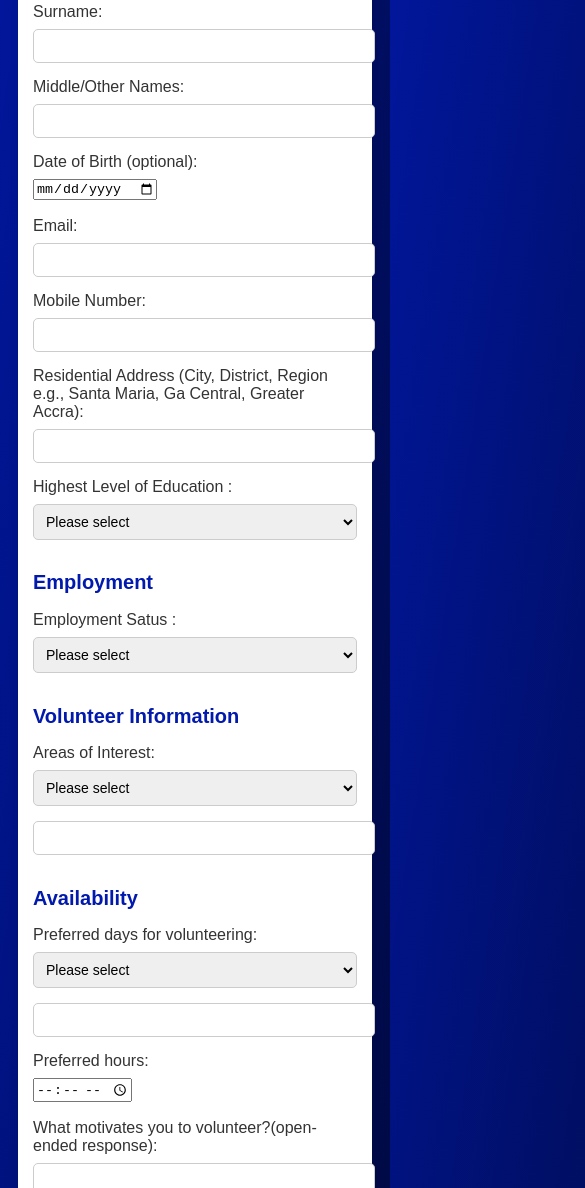
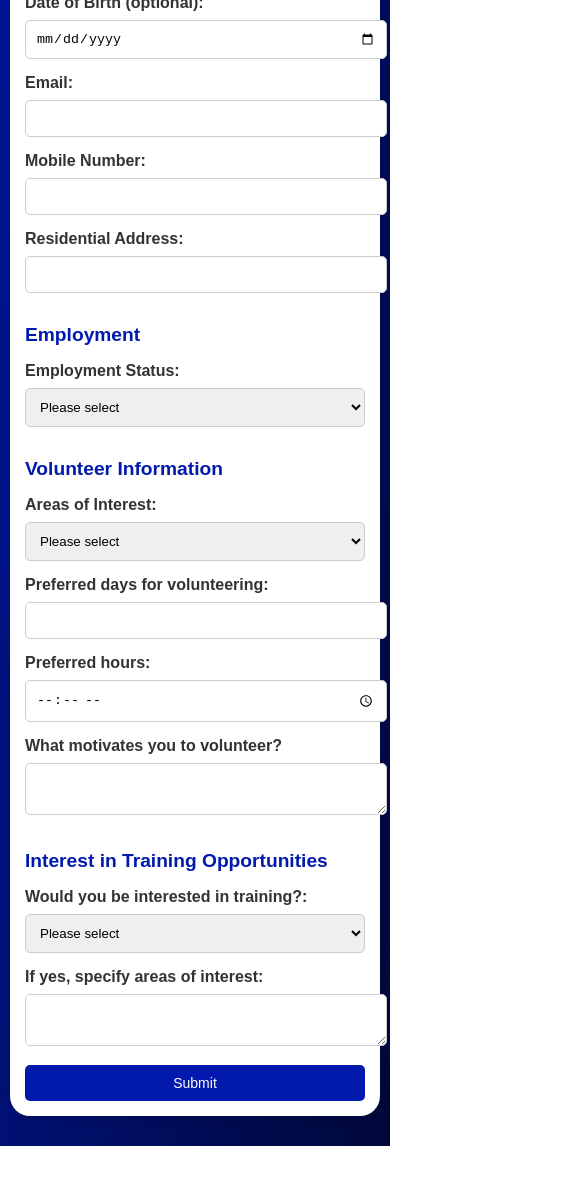
Before and after one commit to MaameT-1/ismart-volunteering-forms, a plain HTML site: page index.html in a window 390 px wide. Shown: the part 812-2000 px from the top of the page, 585 px wide, since content can reach past the window. After the commit the page ends 1958 px from the top, so only its background shows below. Drawn offline with Linux system fonts and the light colour scheme.

Commit message:
Add files via upload

```diff
--- a/index.html
+++ b/index.html
@@ -9,31 +9,34 @@
             font-family: Poppins, sans-serif;
             background: linear-gradient(to bottom right, #0119ad, #000839);
             color: #333;
-            padding: 350px;
+            padding: 20px;
             text-align: center;
+            margin: 0;
         }
         h1 {
             color: #ffffff;
+            font-size: 2rem;
         }
         h2 {
             color: #0119ad;
+            font-size: 1.5rem;
         }
         form {
             background-color: #fff;
             border-radius: 20px;
             box-shadow: 0 4px 10px rgba(0, 0, 0, 0.1);
-            padding: 50px;
-            max-width: 1200px;
-            margin: 30px auto;
+            padding: 20px;
+            max-width: 800px;
+            margin: 20px auto;
             text-align: left;
         }
         label {
             display: block;
             margin-bottom: 8px;
-            font-weight: SemiBold;
+            font-weight: 600;
             color: #333;
         }
-        input[type="text"], input[type="email"], input[type="number"], select, textarea {
+        input[type="text"], input[type="email"], input[type="number"], select, textarea, input[type="date"], input[type="time"] {
             width: 100%;
             padding: 10px;
             margin-bottom: 15px;
@@ -44,8 +47,8 @@
             background-color: #0119ad;
             border: none;
             color: #fff;
-            padding: 15px 32px;
-            font-size: 30px;
+            padding: 15px;
+            font-size: 1rem;
             cursor: pointer;
             border-radius: 5px;
             width: 100%;
@@ -54,58 +57,49 @@
         .submit-btn:hover {
             background-color: #e6b800;
         }
-        .checkbox-label {
-            display: block;
-            margin-top: 10px;
-        }
         .header-image {
             width: 100%;
             height: auto;
-            max-width: 918px;
+            max-width: 750px;
             margin-bottom: 20px;
-        }
-        .payment-methods {
-            text-align: left;
-            font-size: 14px;
-            margin-bottom: 20px;
+            border: 5px solid white;
+            border-radius: 15px;
         }
 
         /* Responsive Styles */
-        @media only screen and (max-width: 600px) {
+        @media only screen and (max-width: 768px) {
             body {
                 padding: 10px;
             }
+            h1, h2 {
+                font-size: 1.5rem;
+            }
             form {
                 padding: 15px;
-                margin: 20px auto;
-            }
-            h1, h2 {
-                font-size: 20px;
-            }
-            input[type="text"], input[type="email"], input[type="number"], select, textarea {
-                font-size: 14px;
-                padding: 8px;
             }
             .submit-btn {
-                padding: 12px 24px;
-                font-size: 14px;
+                font-size: 0.875rem;
+                padding: 10px;
+            }
+        }
+        @media only screen and (max-width: 480px) {
+            h1, h2 {
+                font-size: 1.2rem;
             }
         }
     </style>
 </head>
 <body>
-<img src="https://github.com/MaameT-1/ismart-volunteering-forms/blob/main/ismart.jpg?raw=true" alt="A beautiful example image" style="width:750px; height:auto; border:5px solid white; border-radius:15px;" />
+    <img src="https://github.com/MaameT-1/ismart-volunteering-forms/blob/main/ismart.jpg?raw=true" alt="Institute Logo" class="header-image">
     <h1>INSTITUTE OF SEXUALITY, MARRIAGE, AND FAMILY LIFE RESEARCH AND TRAINING (iSMART)</h1>
     <h1>KINDLY FILL THIS VOLUNTEER RECRUITMENT FORM.</h1>
-    <h1>For any support or assistance kindly WhatsApp 0271467767 (Please do not call this number).</h1>
+    <h1>For any support or assistance, kindly WhatsApp 0271467767 (Please do not call this number).</h1>
 
     <form id="registrationForm" action="https://formspree.io/f/xrbgvdvl" method="POST">
-
-
-<h2>Personal Information.</h2>
+        <h2>Personal Information</h2>
         <label for="title">Title:</label>
         <select id="title" name="title" required>
-            <option value="Please select">Please select</option>
+            <option value="">Please select</option>
             <option value="Miss">Miss</option>
             <option value="Mr">Mr</option>
             <option value="Mrs">Mrs</option>
@@ -113,93 +107,69 @@
             <option value="Rev">Rev</option>
             <option value="Prof">Prof</option>
         </select>
-        <label for="name">First Name:</label>
-        <input type="text" id="name" name="name" required>
 
-        <label for="name">Surname:</label>
-        <input type="text" id="name" name="name" required>
+        <label for="first-name">First Name:</label>
+        <input type="text" id="first-name" name="first_name" required>
 
-        <label for="name">Middle/Other Names:</label>
-        <input type="text" id="name" name="name" required>
+        <label for="surname">Surname:</label>
+        <input type="text" id="surname" name="surname" required>
 
-        <label for="email">Date of Birth (optional):</label>
-        <input type="date" id="date" name="date">
-<h2> </h2>
+        <label for="middle-names">Middle/Other Names:</label>
+        <input type="text" id="middle-names" name="middle_names">
+
+        <label for="dob">Date of Birth (optional):</label>
+        <input type="date" id="dob" name="dob">
+
         <label for="email">Email:</label>
         <input type="email" id="email" name="email" required>
 
-        <label for="whatsapp">Mobile Number:</label>
-        <input type="text" id="whatsapp" name="whatsapp" required>
+        <label for="phone">Mobile Number:</label>
+        <input type="text" id="phone" name="phone" required>
 
-        <label for="name">Residential Address (City, District, Region e.g., Santa Maria, Ga Central, Greater Accra):</label>
-        <input type="text" id="name" name="name" required>
+        <label for="address">Residential Address:</label>
+        <input type="text" id="address" name="address" required>
 
-        <label for="age-range">Highest Level of Education :</label>
-        <select id="age-range" name="age-range" required>
-            <option value="Please select">Please select</option>
-            <option value="Junior High School">Junior High School</option>
-            <option value="Senior High School">Senior High School</option>
-            <option value="Undergraduate (BSc, HND, Diploma)">Undergraduate (BSc, HND, Diploma)</option>
-            <option value="Postgraduate (MSc, MPhil)">Postgraduate (MSc, MPhil)</option>
-            <option value="Doctorate Degree (PhD)">Doctorate Degree (PhD)</option>
+        <h2>Employment</h2>
+        <label for="employment-status">Employment Status:</label>
+        <select id="employment-status" name="employment_status" required>
+            <option value="">Please select</option>
+            <option value="Employed">Employed</option>
+            <option value="Self Employed">Self Employed</option>
+            <option value="Unemployed">Unemployed</option>
+            <option value="Student">Currently Schooling</option>
         </select>
-<h2>Employment</h2>
-        <label for="age-range">Employment Satus :</label>
-        <select id="age-range" name="age-range" required>
-            <option value="Please select">Please select</option>
-            <option value="Junior High School">Employed</option>
-            <option value="Senior High School">Self Employed</option>
-            <option value="Undergraduate (BSc, HND, Diploma)">Not Employed</option>
-            <option value="Postgraduate (MSc, MPhil)">Currently Schooling</option>
+
+        <h2>Volunteer Information</h2>
+        <label for="areas-of-interest">Areas of Interest:</label>
+        <select id="areas-of-interest" name="areas_of_interest" required>
+            <option value="">Please select</option>
+            <option value="Research Assistance">Research Assistance</option>
+            <option value="Community Outreach">Community Outreach and Education</option>
+            <option value="Training Program">Training Program Facilitation or Support</option>
+            <option value="Event Organization">Event Organization and Coordination</option>
+            <option value="Administrative Support">Administrative and Office Support</option>
+            <option value="Content Creation">Content Creation</option>
         </select>
-<h2>Volunteer Information</h2>
 
-        <label for="age-range">Areas of Interest:</label>
-        <select id="age-range" name="age-range" required>
-            <option value="Please select">Please select</option>
-            <option value="Junior High School">Research Assistance</option>
-            <option value="Senior High School">Community Outreach and Education</option>
-            <option value="Undergraduate (BSc, HND, Diploma)">Training Program Facilitation or Support</option>
-            <option value="Postgraduate (MSc, MPhil)">Event Organization and Coordination</option>
-            <option value="Undergraduate (BSc, HND, Diploma)">Administrative and Office Support</option>
-            <option value="Postgraduate (MSc, MPhil)">Content Creation (e.g., writing, media, digital content)</option>
-            <option value="Postgraduate (MSc, MPhil)">Other (please specify):</option>
-        </select>
-            <input type="text" id="name" name="name" required>
-<h2>Availability</h2>
+        <label for="availability">Preferred days for volunteering:</label>
+        <input type="text" id="availability" name="availability" required>
 
-        <label for="age-range">Preferred days for volunteering:</label>
-        <select id="age-range" name="age-range" required>
-            <option value="Please select">Please select</option>
-            <option value="Junior High School">Weekdays (specify days):</option>
-            <option value="Senior High School">Weekends (specify day):</option>
-        </select>
-        <input type="text" id="name" name="name" required>
+        <label for="preferred-hours">Preferred hours:</label>
+        <input type="time" id="preferred-hours" name="preferred_hours">
 
-        <label for="email">Preferred hours:</label>
-        <input type="time" id="time" name="time">
-<h2> </h2>
-
-<label for="name">What motivates you to volunteer?(open-ended response):</label>
-        <input type="text" id="name" name="name">
-
-<h2>Relevant Skills or Experience</h2>
-
-<label for="name">Briefly describe any certifications, training, or work experience that aligns with the mission of the institute:</label>
-        <input type="text" id="name" name="name">
+        <label for="motivation">What motivates you to volunteer?</label>
+        <textarea id="motivation" name="motivation"></textarea>
 
         <h2>Interest in Training Opportunities</h2>
-
-        <label for="age-range">Would you be interested in receiving training or skill development as part of your volunteer role?:</label>
-        <select id="age-range" name="age-range" required>
-            <option value="Please select">Please select</option>
-            <option value="Junior High School">Yes:</option>
-            <option value="Senior High School">No:</option>
+        <label for="training-interest">Would you be interested in training?:</label>
+        <select id="training-interest" name="training_interest" required>
+            <option value="">Please select</option>
+            <option value="Yes">Yes</option>
+            <option value="No">No</option>
         </select>
 
-<label for="name">If yes, specify areas of interest (e.g., data analysis, public speaking):</label>
-        <input type="text" id="name" name="name">
-
+        <label for="training-specify">If yes, specify areas of interest:</label>
+        <textarea id="training-specify" name="training_specify"></textarea>
 
         <button type="submit" class="submit-btn">Submit</button>
         <div id="formMessage"></div>
@@ -207,10 +177,9 @@
 
     <script>
         document.getElementById('registrationForm').addEventListener('submit', function(event) {
-            event.preventDefault(); // Stop default form submission
-
-            var form = this;
-            var formData = new FormData(form);
+            event.preventDefault();
+            const form = this;
+            const formData = new FormData(form);
 
             fetch(form.action, {
                 method: 'POST',
@@ -219,26 +188,21 @@
                     'Accept': 'application/json'
                 }
             }).then(response => {
+                const message = document.getElementById('formMessage');
                 if (response.ok) {
-                    document.getElementById('formMessage').style.display = 'block';
-                    document.getElementById('formMessage').textContent = 'Registration successful! Redirecting...';
-                    document.getElementById('formMessage').style.color = 'green';
-
-                    setTimeout(function() {
-                        window.location.href = 'https://chat.whatsapp.com/F5YWuRVqm0O6D2HqOVgqV9';
-                    }, 2000);
+                    message.textContent = 'Registration successful! Redirecting...';
+                    message.style.color = 'green';
+                    setTimeout(() => window.location.href = 'https://chat.whatsapp.com/F5YWuRVqm0O6D2HqOVgqV9', 2000);
                 } else {
-                    document.getElementById('formMessage').style.display = 'block';
-                    document.getElementById('formMessage').textContent = 'Error submitting the form. Please try again.';
-                    document.getElementById('formMessage').style.color = 'red';
+                    message.textContent = 'Error submitting the form. Please try again.';
+                    message.style.color = 'red';
                 }
-            }).catch(error => {
-                document.getElementById('formMessage').style.display = 'block';
-                document.getElementById('formMessage').textContent = 'Error submitting the form. Please try again.';
-                document.getElementById('formMessage').style.color = 'red';
+            }).catch(() => {
+                const message = document.getElementById('formMessage');
+                message.textContent = 'Error submitting the form. Please try again.';
+                message.style.color = 'red';
             });
         });
     </script>
-
 </body>
 </html>
```
Lines whose indentation alone changed are shown as unchanged.
